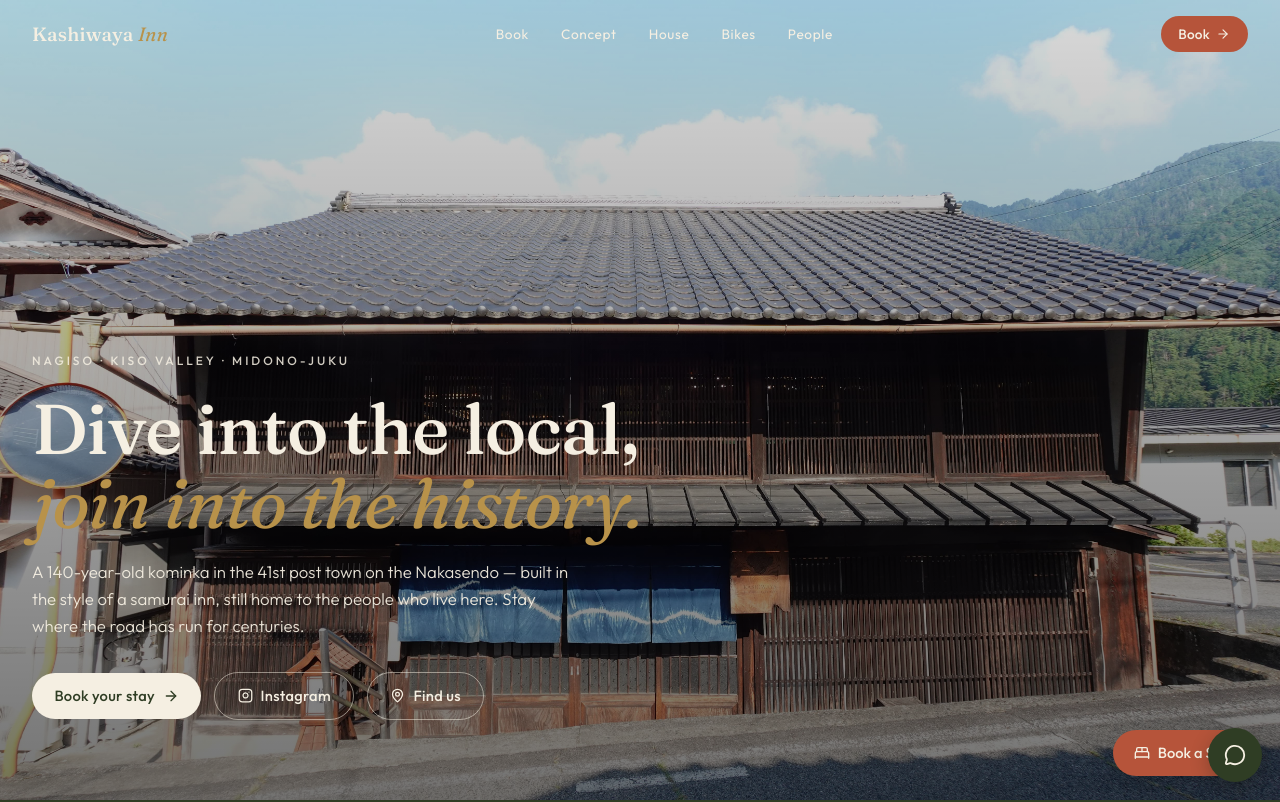
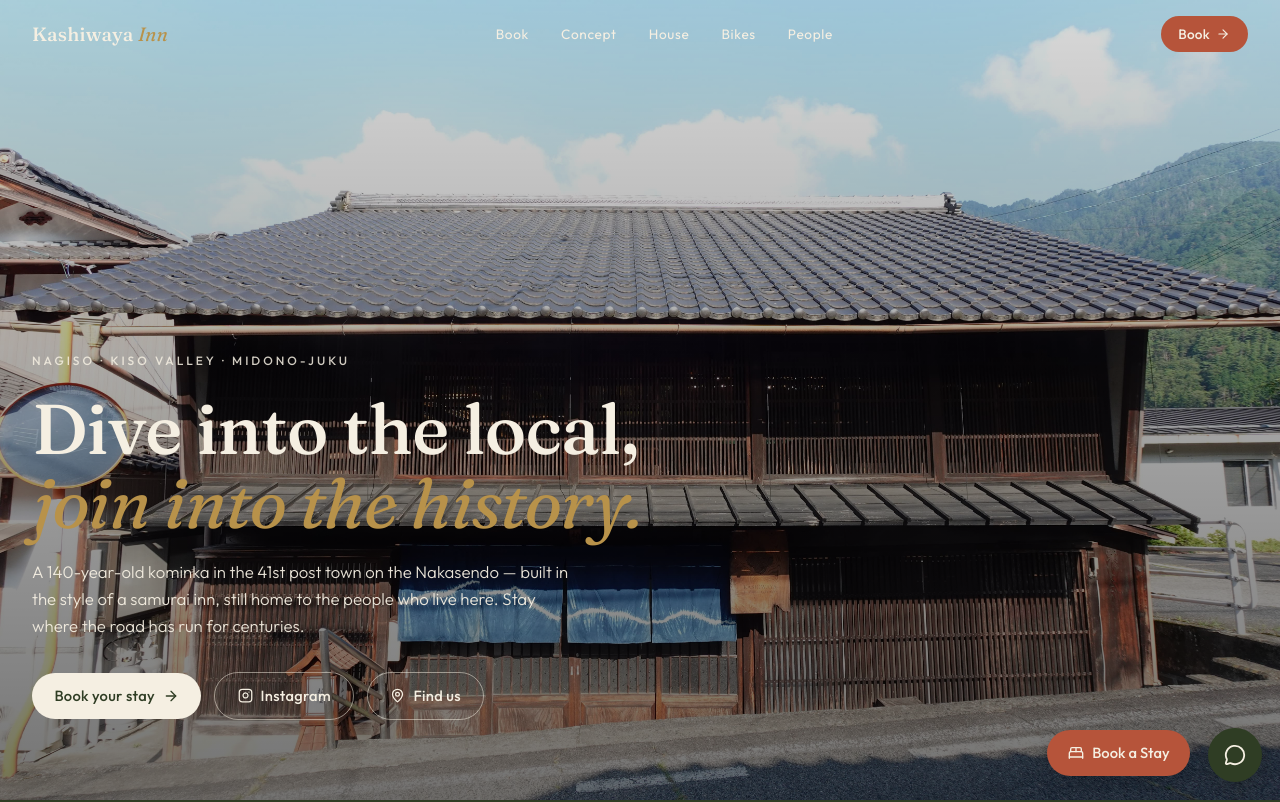
Before and after one commit to yasuhiro-fukuta/kashiwaya-lp, a Next.js app: page / in a window 1280 px wide. Shown: the top 802 px of the page. Built offline with nearby package versions, Linux system fonts and the light colour scheme.

Commit message:
Move floating Book button left so it doesn't overlap the chat button
Co-Authored-By: Claude Fable 5 <noreply@anthropic.com>
Claude-Session: https://claude.ai/code/session_01JrjVsSTLq7qgikxxFpdzMx

```diff
--- a/src/app/globals.css
+++ b/src/app/globals.css
@@ -615,7 +615,7 @@ section.full {
 .float-book {
   position: fixed;
   bottom: 1.5rem;
-  right: 1.5rem;
+  right: 5.6rem; /* leaves the bottom-right corner to the chat button */
   display: inline-flex; align-items: center; gap: 0.5rem;
   background: var(--rust);
   color: var(--paper);
```
